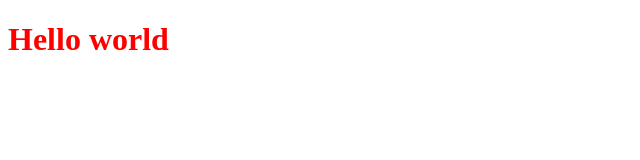
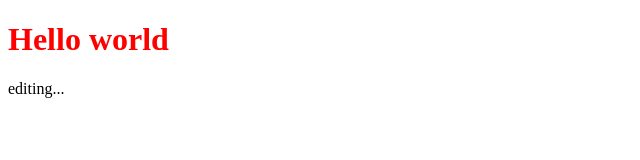
Before and after one commit to josiedent/web-project, a plain HTML site: page first_site/index.html in a window 1280 px wide. Shown: the full height of the page, 0-640 px from the left. Drawn offline with Linux system fonts and the light colour scheme.

Commit message:
first edit

```diff
--- a/first_site/index.html
+++ b/first_site/index.html
@@ -6,5 +6,6 @@
     </head>
     <body>
       <h1>Hello world</h1>
+      <p>editing...</p>
     </body>
 </html>
```
